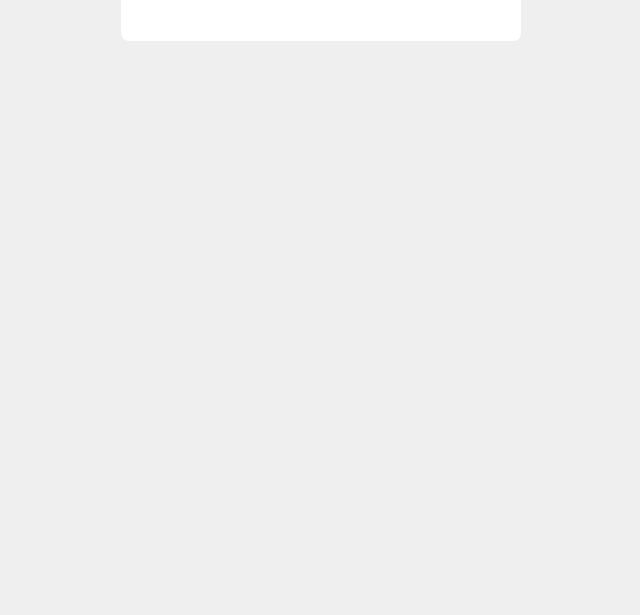
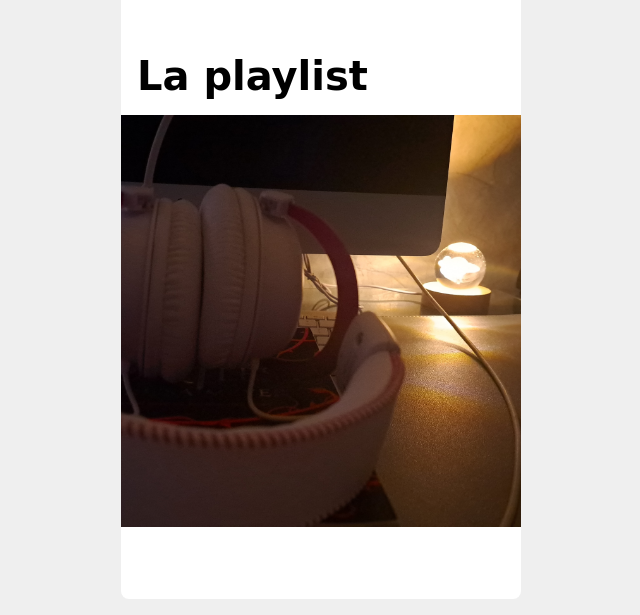
Before and after one commit to Bleichon/4u44uu, a plain HTML site: page e/canciones.html in a window 1280 px wide. Shown: the part 7999-8614 px from the top of the page, without its empty margins (319-959 px from the left). Before the commit the page ends 8056 px from the top, so only its background shows below. Drawn offline with Linux system fonts and the light colour scheme.

Commit message:
Add files via upload

```diff
--- a/e/canciones.html
+++ b/e/canciones.html
@@ -191,6 +191,16 @@
                 </a>
                 </article>
                 <article>
+                    <article>
+                        <h2>   La playlist </h2>
+
+
+                        <a href="https://open.spotify.com/playlist/7JdKWroeRWWDyPFUMmRSH4?si=ca10406e8093408c">
+                        <img src="Play.jpg" width="400">
+                    </a>
+                    </article>
+                    <article>
+
 
 
     </body>
```
Also changed, not shown: e/nunca.html (+1 -1 lines), e/Play.jpg (added).
